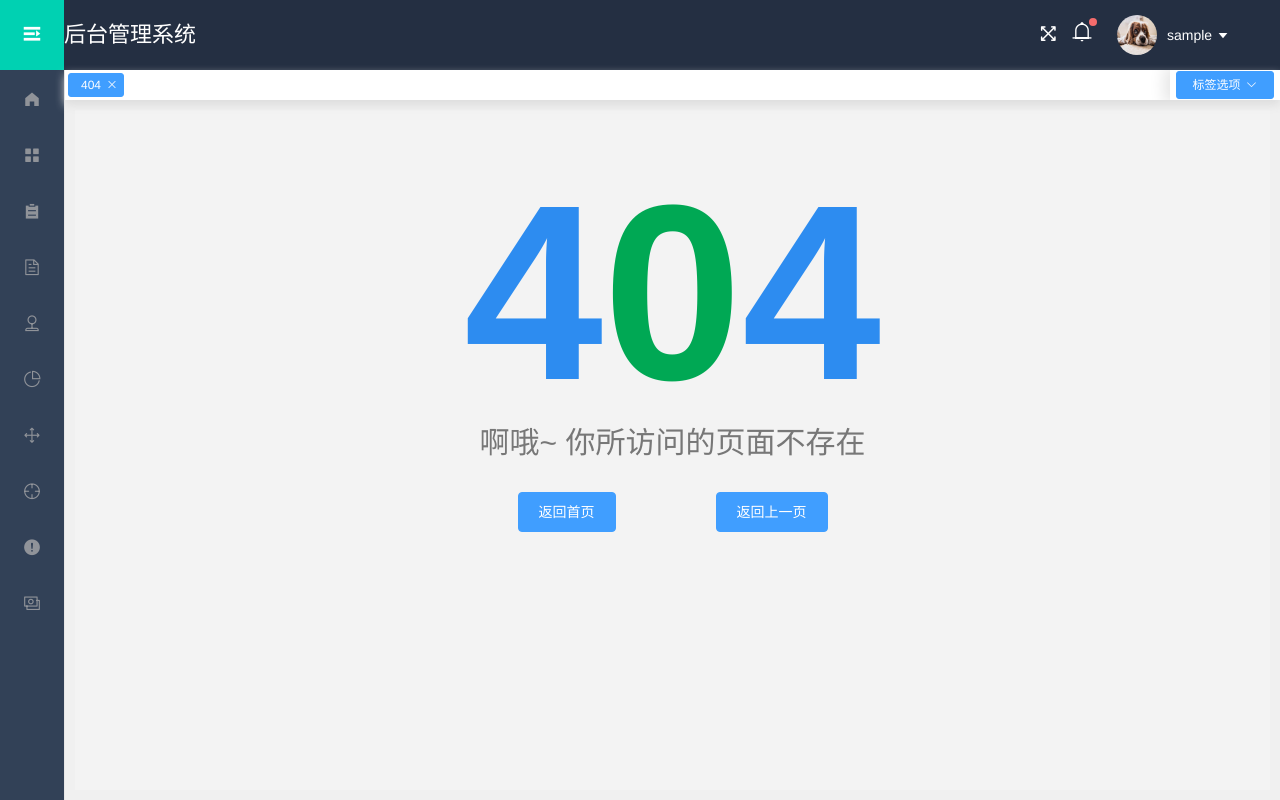
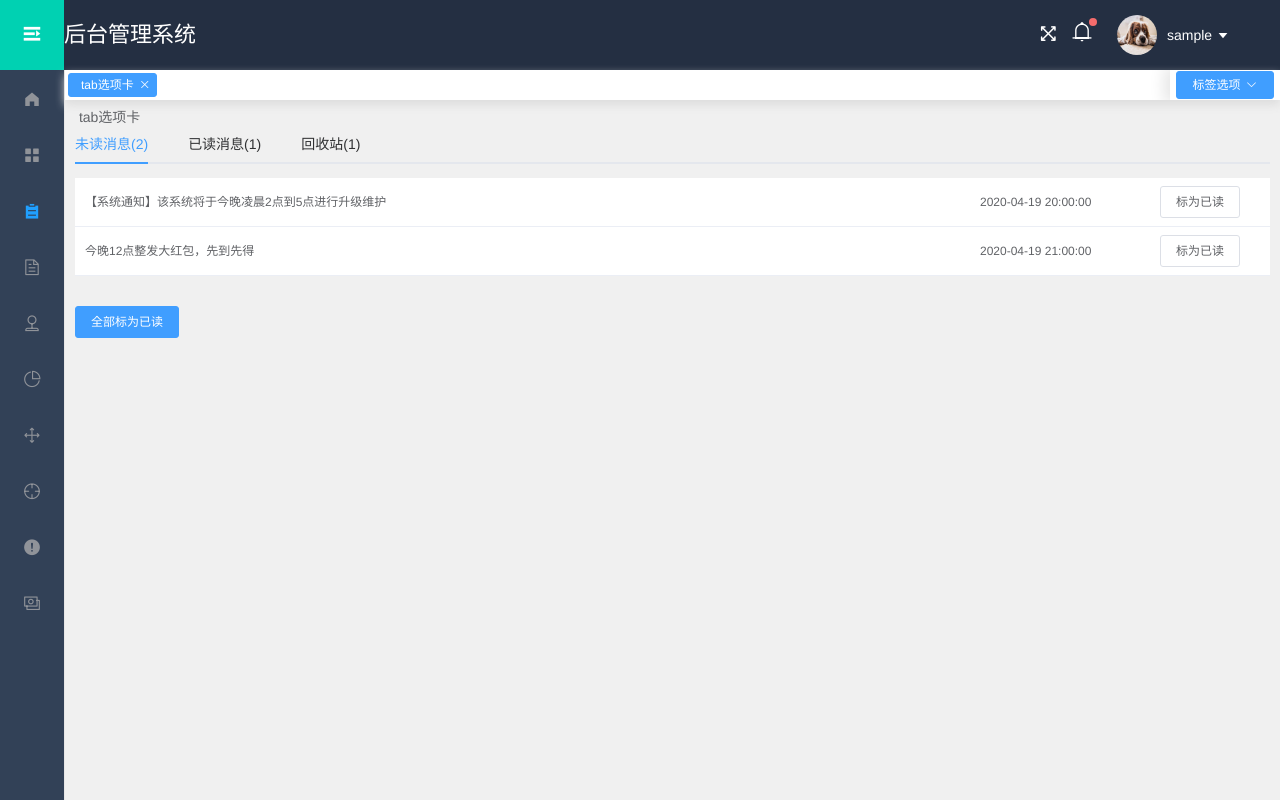
Before and after one commit to root-lucas/vue-admin, a Vue app: page /tabs in a window 1280 px wide. Before the commit this address led to /404. Built offline with nearby package versions, Linux system fonts and the light colour scheme; sample sign-in values are in the browser's storage.

Commit message:
add: Tabs page

```diff
--- /dev/null
+++ b/src/components/page/Tabs.vue
@@ -0,0 +1,128 @@
+<template>
+    <div class="">
+        <div class="crumbs">
+            <el-breadcrumb separator="/">
+                <el-breadcrumb-item><i class="el-icon-lx-copy"></i> tab选项卡</el-breadcrumb-item>
+            </el-breadcrumb>
+        </div>
+        <div class="container">
+            <el-tabs v-model="message">
+                <el-tab-pane :label="`未读消息(${unread.length})`" name="first">
+                    <el-table :data="unread" :show-header="false" style="width: 100%">
+                        <el-table-column>
+                            <template slot-scope="scope">
+                                <span class="message-title">{{scope.row.title}}</span>
+                            </template>
+                        </el-table-column>
+                        <el-table-column prop="date" width="180"></el-table-column>
+                        <el-table-column width="120">
+                            <template slot-scope="scope">
+                                <el-button size="small" @click="handleRead(scope.$index)">标为已读</el-button>
+                            </template>
+                        </el-table-column>
+                    </el-table>
+                    <div class="handle-row">
+                        <el-button type="primary">全部标为已读</el-button>
+                    </div>
+                </el-tab-pane>
+                <el-tab-pane :label="`已读消息(${read.length})`" name="second">
+                    <template v-if="message === 'second'">
+                        <el-table :data="read" :show-header="false" style="width: 100%">
+                            <el-table-column>
+                                <template slot-scope="scope">
+                                    <span class="message-title">{{scope.row.title}}</span>
+                                </template>
+                            </el-table-column>
+                            <el-table-column prop="date" width="150"></el-table-column>
+                            <el-table-column width="120">
+                                <template slot-scope="scope">
+                                    <el-button type="danger" @click="handleDel(scope.$index)">删除</el-button>
+                                </template>
+                            </el-table-column>
+                        </el-table>
+                        <div class="handle-row">
+                            <el-button type="danger">删除全部</el-button>
+                        </div>
+                    </template>
+                </el-tab-pane>
+                <el-tab-pane :label="`回收站(${recycle.length})`" name="third">
+                    <template v-if="message === 'third'">
+                        <el-table :data="recycle" :show-header="false" style="width: 100%">
+                            <el-table-column>
+                                <template slot-scope="scope">
+                                    <span class="message-title">{{scope.row.title}}</span>
+                                </template>
+                            </el-table-column>
+                            <el-table-column prop="date" width="150"></el-table-column>
+                            <el-table-column width="120">
+                                <template slot-scope="scope">
+                                    <el-button @click="handleRestore(scope.$index)">还原</el-button>
+                                </template>
+                            </el-table-column>
+                        </el-table>
+                        <div class="handle-row">
+                            <el-button type="danger">清空回收站</el-button>
+                        </div>
+                    </template>
+                </el-tab-pane>
+            </el-tabs>
+        </div>
+    </div>
+</template>
+
+<script>
+    export default {
+        name: 'tabs',
+        data() {
+            return {
+                message: 'first',
+                showHeader: false,
+                unread: [{
+                    date: '2020-04-19 20:00:00',
+                    title: '【系统通知】该系统将于今晚凌晨2点到5点进行升级维护',
+                },{
+                    date: '2020-04-19 21:00:00',
+                    title: '今晚12点整发大红包，先到先得',
+                }],
+                read: [{
+                    date: '2020-04-19 20:00:00',
+                    title: '【系统通知】该系统将于今晚凌晨2点到5点进行升级维护'
+                }],
+                recycle: [{
+                    date: '2020-04-19 20:00:00',
+                    title: '【系统通知】该系统将于今晚凌晨2点到5点进行升级维护'
+                }]
+            }
+        },
+        methods: {
+            handleRead(index) {
+                const item = this.unread.splice(index, 1);
+                console.log(item);
+                this.read = item.concat(this.read);
+            },
+            handleDel(index) {
+                const item = this.read.splice(index, 1);
+                this.recycle = item.concat(this.recycle);
+            },
+            handleRestore(index) {
+                const item = this.recycle.splice(index, 1);
+                this.read = item.concat(this.read);
+            }
+        },
+        computed: {
+            unreadNum(){
+                return this.unread.length;
+            }
+        }
+    }
+
+</script>
+
+<style>
+.message-title{
+    cursor: pointer;
+}
+.handle-row{
+    margin-top: 30px;
+}
+</style>
--- a/src/router/index.js
+++ b/src/router/index.js
@@ -28,6 +28,11 @@ const routes = [
                 component: () => import('../components/page/BaseTable.vue'),
                 meta: { title: '基础表格' },
             },
+            {
+                path: '/tabs',
+                component: () => import(/* webpackChunkName: "tabs" */ '../components/page/Tabs.vue'),
+                meta: { title: 'tab选项卡' }
+            },
         ],
     },
     {
```
